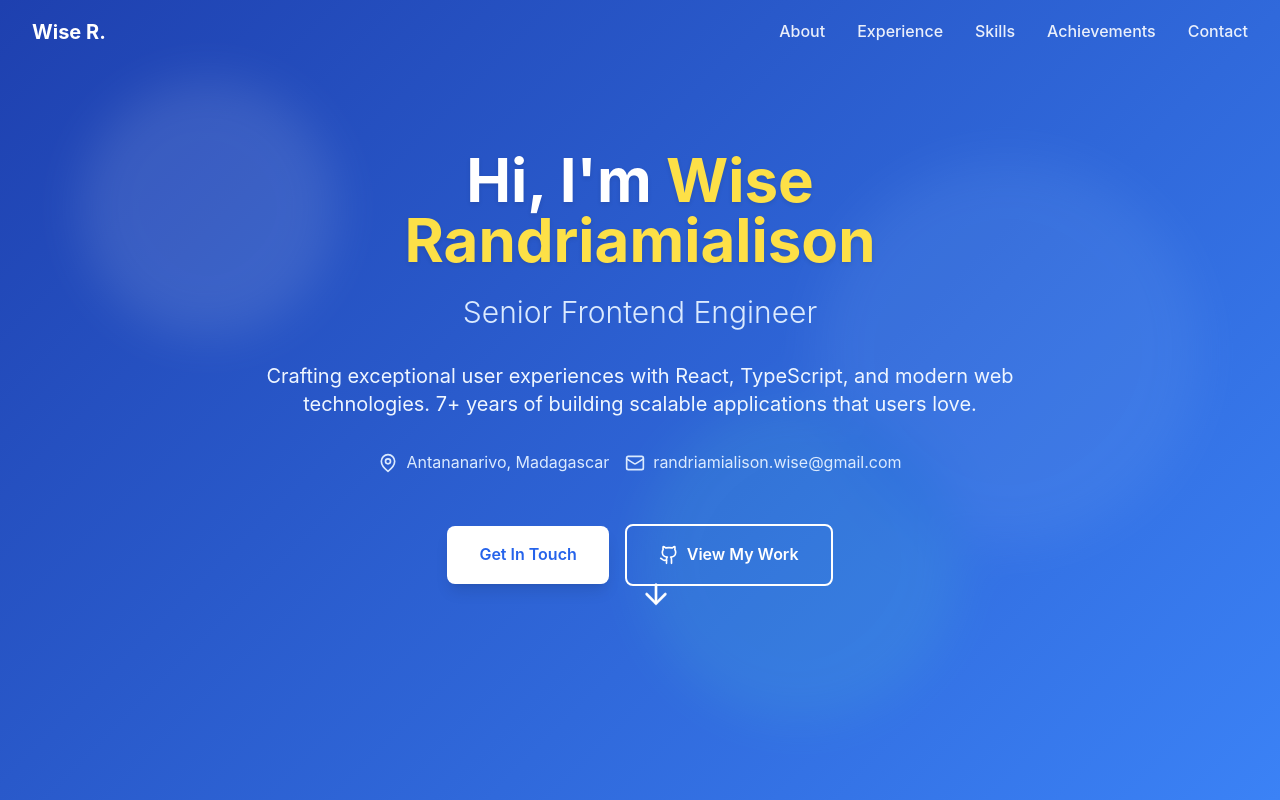
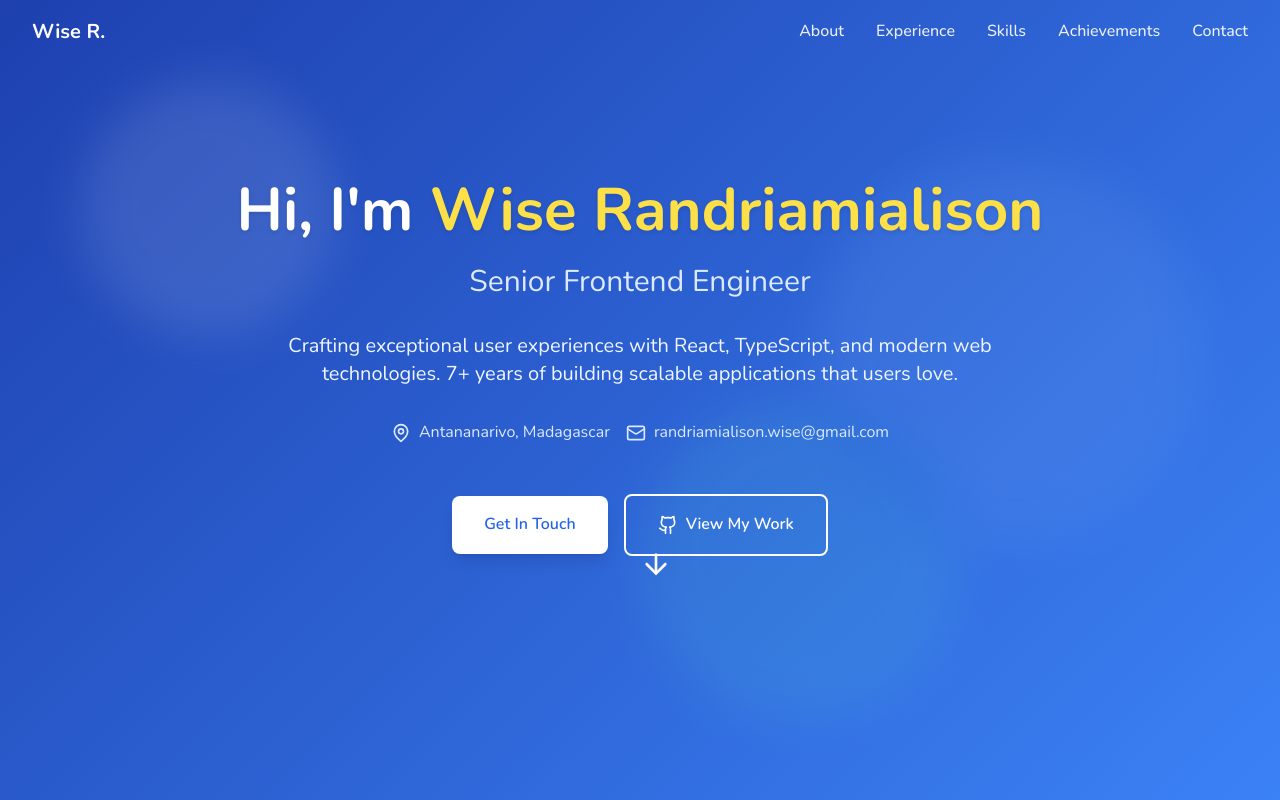
Before and after one commit to WiseRandr/portfolio, a React (Vite) app: page / in a window 1280 px wide. Shown: the top 800 px of the page. Built offline with nearby package versions, Linux system fonts and the light colour scheme; the HTML template or start-up script is replaced by a standard one.

Commit message:
Fix duplicate font import in CSS

```diff
--- a/src/index.css
+++ b/src/index.css
@@ -1,8 +1,8 @@
+@import url('https://fonts.googleapis.com/css2?family=Nunito:wght@300;400;500;600;700;800&display=swap');
+
 @tailwind base;
 @tailwind components;
 @tailwind utilities;
-
-@import url('https://fonts.googleapis.com/css2?family=Nunito:wght@300;400;500;600;700;800&display=swap');
 
 * {
   margin: 0;
```
